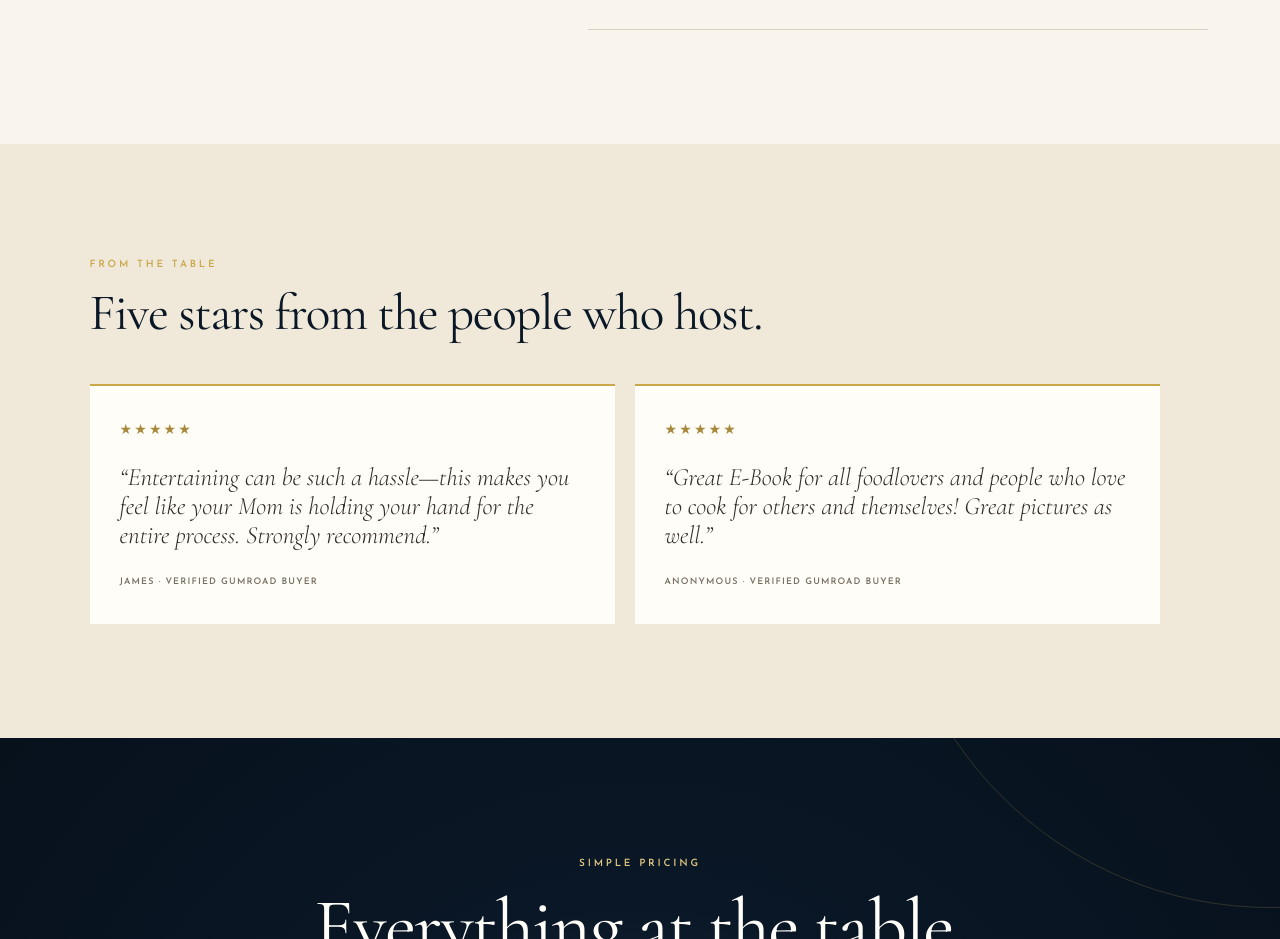
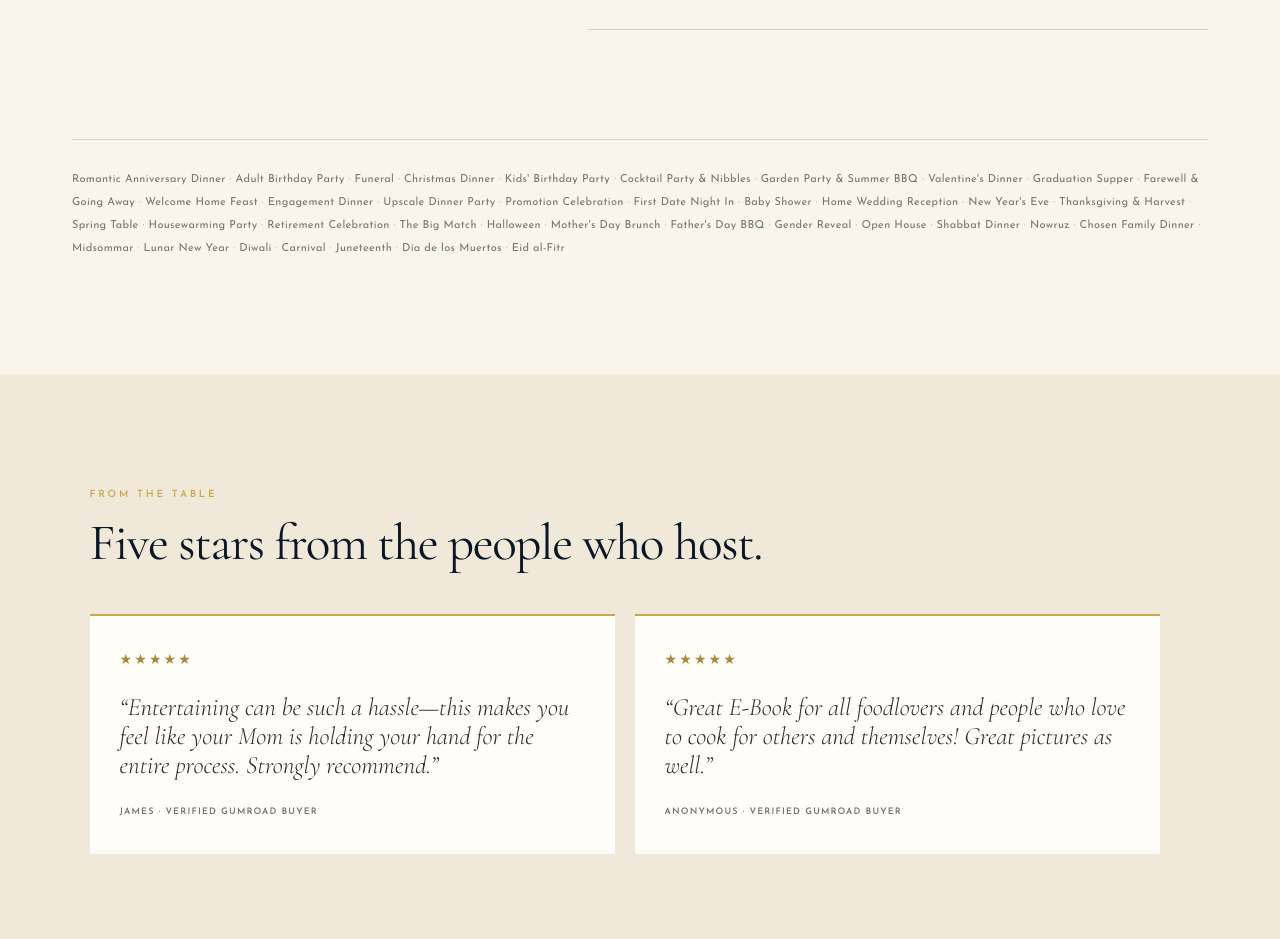
Before and after one commit to BerlinerArtist/big-table-app, a React (Vite) app: page / in a window 1280 px wide. Shown: the part 2980-3919 px from the top of the page. Built offline with nearby package versions, Linux system fonts and the light colour scheme; no server answers.

Commit message:
Add files via upload

```diff
--- a/src/ui/SalesPage.tsx
+++ b/src/ui/SalesPage.tsx
@@ -2,6 +2,18 @@ import type { ReactNode } from "react";
 import { gumroadPurchaseUrl, PRICE_LABEL } from "../lib/access";
 
 const COVER_IMAGE = "https://public-files.gumroad.com/wzrhectlsuc5c64pa61d3z2vhzrp";
+
+const OCCASION_NAMES = [
+  "Romantic Anniversary Dinner", "Adult Birthday Party", "Funeral", "Christmas Dinner",
+  "Kids' Birthday Party", "Cocktail Party & Nibbles", "Garden Party & Summer BBQ",
+  "Valentine's Dinner", "Graduation Supper", "Farewell & Going Away", "Welcome Home Feast",
+  "Engagement Dinner", "Upscale Dinner Party", "Promotion Celebration", "First Date Night In",
+  "Baby Shower", "Home Wedding Reception", "New Year's Eve", "Thanksgiving & Harvest",
+  "Spring Table", "Housewarming Party", "Retirement Celebration", "The Big Match",
+  "Halloween", "Mother's Day Brunch", "Father's Day BBQ", "Gender Reveal", "Open House",
+  "Shabbat Dinner", "Nowruz", "Chosen Family Dinner", "Midsommar", "Lunar New Year",
+  "Diwali", "Carnival", "Juneteenth", "Día de los Muertos", "Eid al-Fitr",
+];
 
 function GumroadCta({ children, className = "" }: { children: ReactNode; className?: string }) {
   return (
@@ -124,6 +136,14 @@ export default function SalesPage(props: { onPreview: () => void; onOpenGuide: (
             <li>Future updates included</li>
           </ul>
         </div>
+        <p className="sales-occasion-roll">
+          {OCCASION_NAMES.map((name, i) => (
+            <span key={name}>
+              {name}
+              {i < OCCASION_NAMES.length - 1 && <span className="sales-occasion-dot"> · </span>}
+            </span>
+          ))}
+        </p>
       </section>
 
       <section className="sales-reviews" aria-label="Verified customer reviews">
```
